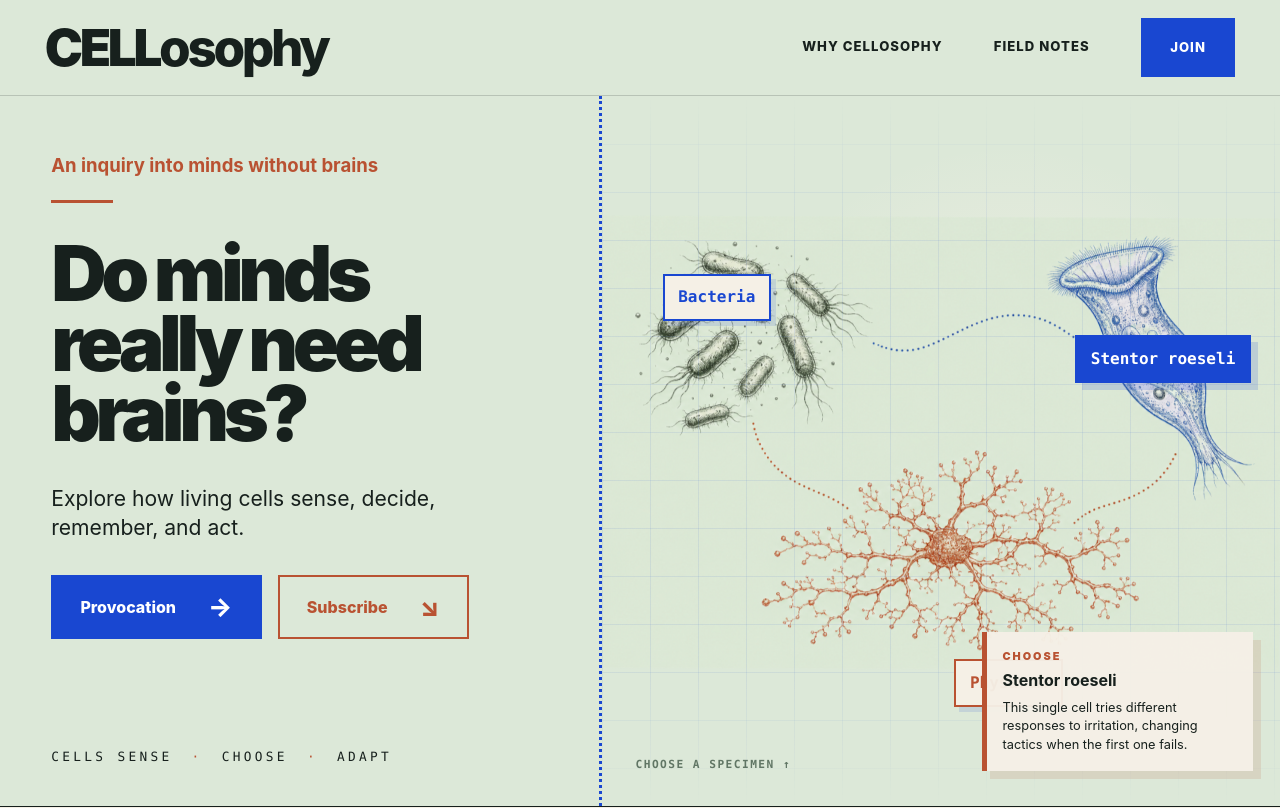
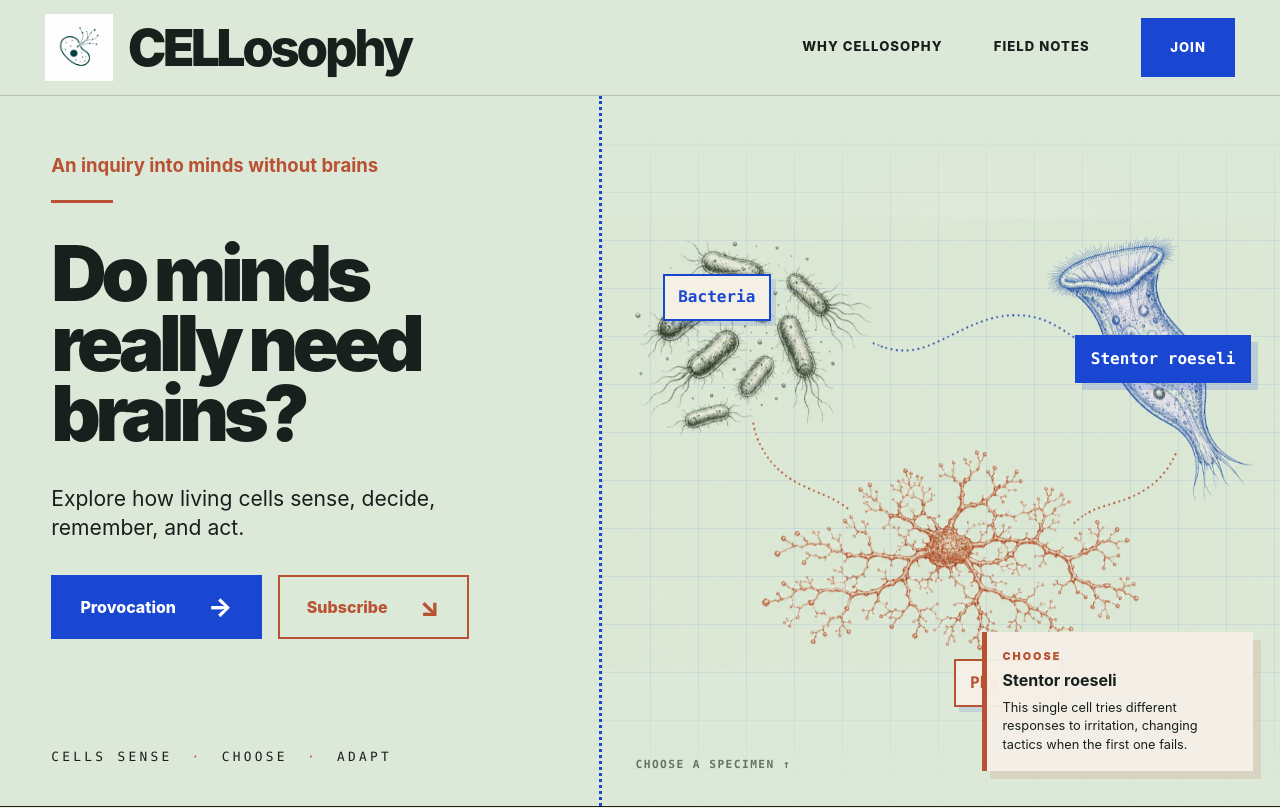
Before and after one commit to ranganaut/cellosophy-website, a Next.js app: page / in a window 1280 px wide. Shown: the top 808 px of the page. Built offline with nearby package versions, Linux system fonts and the light colour scheme.

Commit message:
Added logo

```diff
--- a/app/globals.css
+++ b/app/globals.css
@@ -9,8 +9,10 @@ button, input { font:inherit; }
 button, a { -webkit-tap-highlight-color: transparent; }
 
 .site-header { height:96px; padding:0 3.5vw; display:flex; align-items:center; justify-content:space-between; border-bottom:1px solid rgba(23,32,29,.18); position:relative; z-index:10; }
-.wordmark { font-size:clamp(2rem,4vw,4rem); font-weight:800; letter-spacing:-.065em; }
-.wordmark span { font-weight:950; }
+.wordmark { display:flex; align-items:center; gap:clamp(.65rem,1.2vw,1.15rem); font-size:clamp(2rem,4vw,4rem); font-weight:800; letter-spacing:-.065em; }
+.brand-logo { width:clamp(3.5rem,5.3vw,4.6rem); height:clamp(3.5rem,5.3vw,4.6rem); object-fit:contain; flex:none; mix-blend-mode:multiply; }
+.wordmark-text { white-space:nowrap; }
+.wordmark-text strong { font-weight:950; }
 nav { display:flex; align-items:center; gap:clamp(1.5rem,4vw,5rem); text-transform:uppercase; font-weight:800; letter-spacing:.08em; font-size:.82rem; }
 nav a:not(.nav-cta) { border-bottom:2px solid transparent; padding:.75rem 0; }
 nav a:not(.nav-cta):hover { border-color:var(--rust); }
@@ -86,7 +88,7 @@ footer a { color:#ffb08a; }
   .notes-grid article, .notes-grid article + article { padding:2rem 0; border-right:0; border-bottom:1px solid rgba(255,255,255,.4); }
 }
 @media (max-width:600px) {
-  .site-header { padding:0 1.25rem; } .wordmark { font-size:2rem; } .nav-cta { padding:.8rem 1rem; }
+  .site-header { padding:0 1.25rem; } .wordmark { gap:.55rem; font-size:2rem; } .brand-logo { width:3rem; height:3rem; } .nav-cta { padding:.8rem 1rem; }
   .hero-copy { padding:3rem 1.25rem 2rem; } h1 { font-size:3.5rem; } .hero-actions { flex-direction:column; }
   .hero-field { min-height:560px; } .specimen { font-size:.68rem; } .specimen-bacteria { top:20%; } .specimen-stentor { top:38%; }
   .specimen-physarum { left:18%; bottom:20%; } .fact-card { width:90%; right:5%; bottom:3%; } .field-prompt { display:none; }
--- a/app/layout.tsx
+++ b/app/layout.tsx
@@ -45,8 +45,9 @@ export const metadata: Metadata = {
     "codex-preview": "development",
   },
   icons: {
-    icon: "/favicon.svg",
-    shortcut: "/favicon.svg",
+    icon: [{ url: "/cellosophy-logo.png", type: "image/png" }],
+    shortcut: "/cellosophy-logo.png",
+    apple: "/cellosophy-logo.png",
   },
 };
 
--- a/app/page.tsx
+++ b/app/page.tsx
@@ -29,7 +29,14 @@ export default function Home() {
     <main>
       <header className="site-header">
         <a className="wordmark" href="#top" aria-label="Cellosophy home">
-          <span>CELL</span>osophy
+          <img
+            className="brand-logo"
+            src="/cellosophy-logo.png"
+            alt=""
+            width="1254"
+            height="1254"
+          />
+          <span className="wordmark-text"><strong>CELL</strong>osophy</span>
         </a>
         <nav aria-label="Main navigation">
           <a href="#idea">Why Cellosophy</a>
```
Also changed, not shown: public/cellosophy-logo.png (added).
